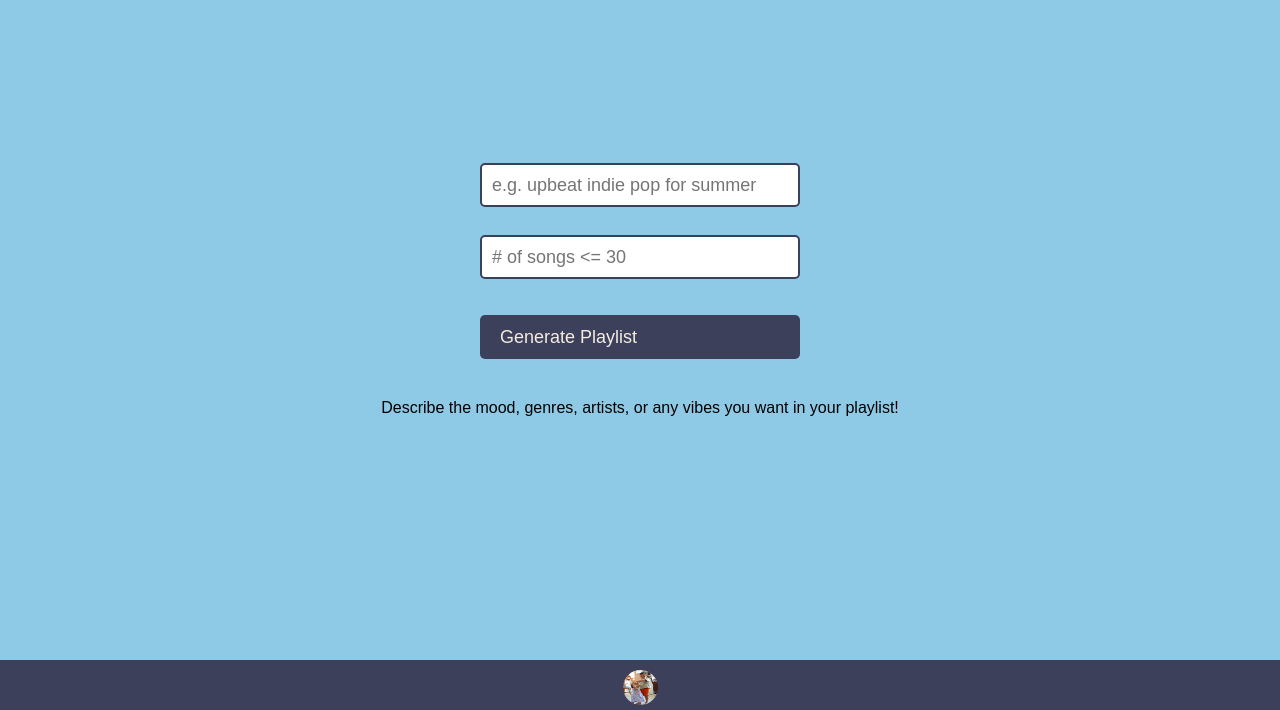
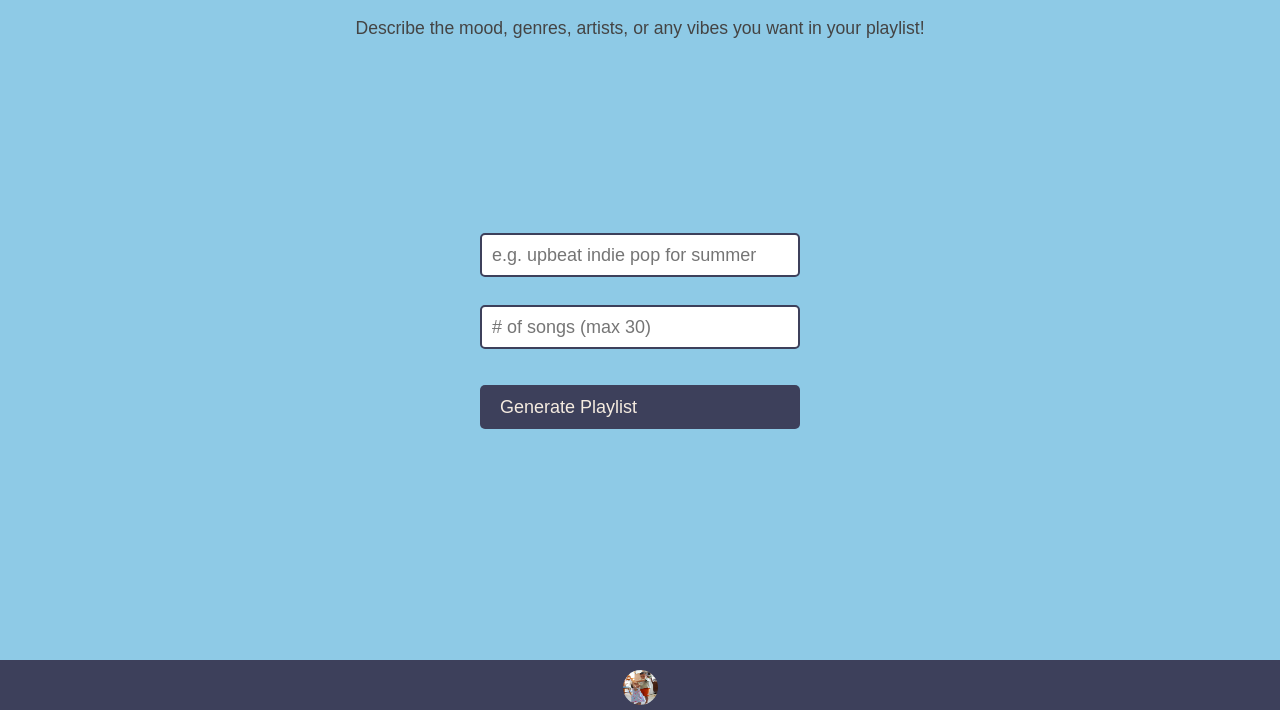
Before and after one commit to rmei23/PlaylistPal, a website: page public/views/input.html in a window 1280 px wide. Shown: the part 90-800 px from the top of the page. Drawn offline with Linux system fonts and the light colour scheme.

Commit message:
moved instructions to top for better visual heirarchy / logical flow

```diff
--- a/public/views/input.html
+++ b/public/views/input.html
@@ -137,15 +137,15 @@ footer {
 </head>
 <body>
     <h1>Input up to 5 Artists, Genres, or Songs</h1>
+    <p style="margin: 18px 0 24px 0; text-align: center; font-size: 1.1em; color: #444;">Describe the mood, genres, artists, or any vibes you want in your playlist!</p>
     <div class="container">
         <form id="prompt-form" class="form-row" style="display: flex; flex-direction: column; align-items: center;">
             <label for="playlist-prompt" class="visually-hidden">Describe your ideal playlist:</label>
             <input type="text" class="input-box" id="playlist-prompt" name="playlist-prompt" placeholder="e.g. upbeat indie pop for summer" required style="margin-bottom: 12px; width: 320px; max-width: 90vw;">
             <label for="playlist-length" class="visually-hidden">How many songs? (1-100):</label>
-            <input type="number" class="input-box playlist-length-box" id="playlist-length" name="playlist-length" placeholder="# of songs <= 30" min="1" max="30" required style="margin-bottom: 20px; width: 320px; max-width: 90vw;">
+            <input type="number" class="input-box playlist-length-box" id="playlist-length" name="playlist-length" placeholder="# of songs (max 30)" min="1" max="30" required style="margin-bottom: 20px; width: 320px; max-width: 90vw;">
             <button type="submit" class="generate-button" style="width: 320px; max-width: 90vw; margin: 0 auto;">Generate Playlist</button>
         </form>
-            <p style="margin-top: 16px;">Describe the mood, genres, artists, or any vibes you want in your playlist!</p>
         </div>
         <footer>
             <a href="/about" class="footer-button">
```
